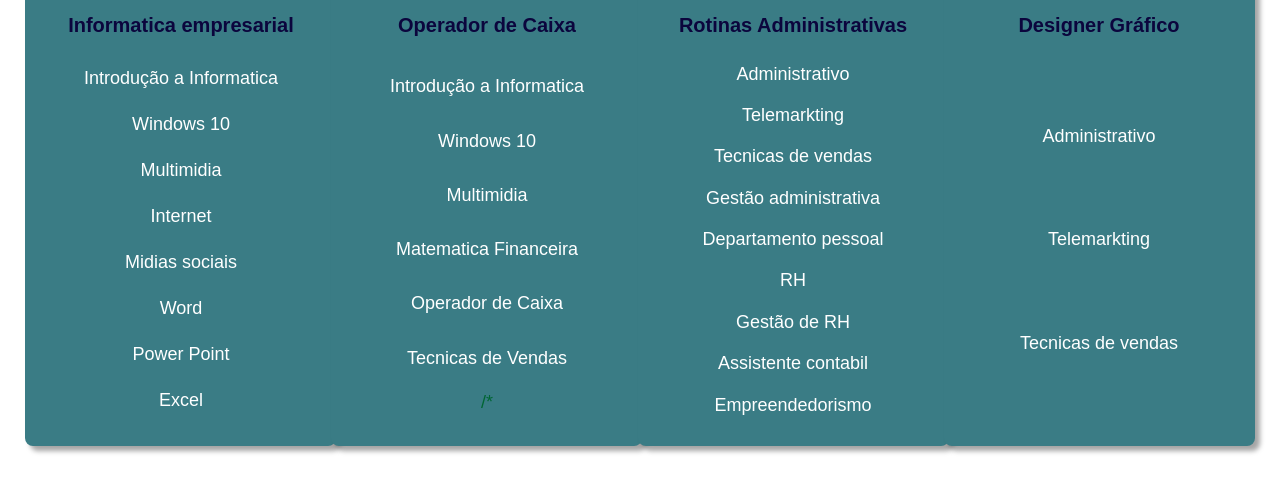
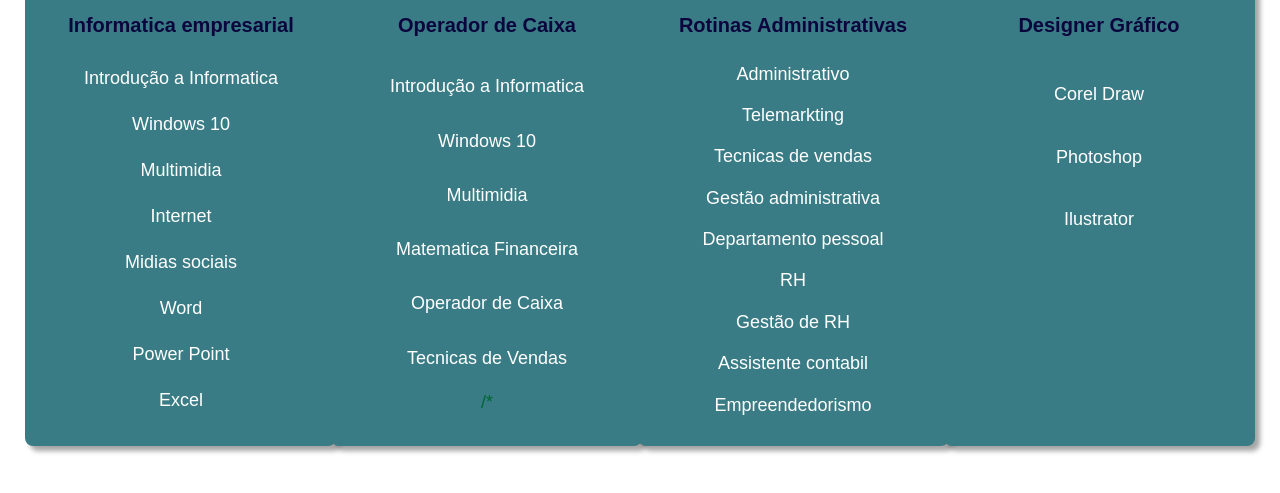
Before and after one commit to matheussgithub/Linkdasprovas.html, a plain HTML site: page index.html in a window 1280 px wide. Shown: the part 173-666 px from the top of the page. Drawn offline with Linux system fonts and the light colour scheme.

Commit message:
atualização designer grafico

```diff
--- a/index.html
+++ b/index.html
@@ -61,9 +61,10 @@
     </div>
     <div id=aa>
     <h2>Designer Gráfico </h2>
-    <p><a href=" " rel="Corel Draw"> Administrativo</a></p>
-    <p><a href=" "  rel="Photoshop"> Telemarkting</a></p>
-    <p><a href=" "  rel="Ilustrator"> Tecnicas de vendas</a></p>
+    <p><a href="https://forms.gle/VX8zQ9yxmqQhdkEP8" rel="Corel Draw"> Corel Draw</a></p>
+    <p><a href="https://forms.gle/dyRXQrgMHq6tVNt86"  rel="Photoshop"> Photoshop</a></p>
+    <p><a href="https://forms.gle/3LVrEMfgcKHySjoG7"  rel="Ilustrator"> Ilustrator</a></p>
+    <p></p><p></p><p></p><p></p>
 
     </div>
 </div>
```
